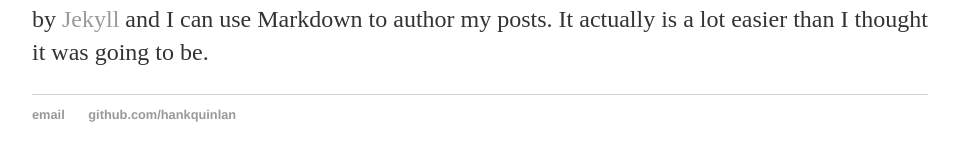
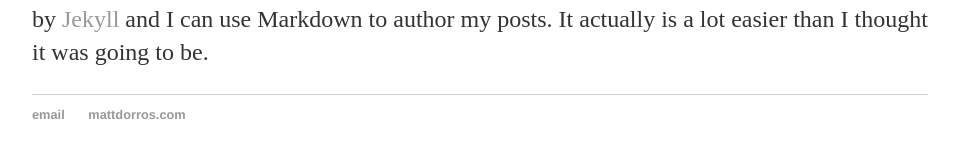
Before and after one commit to mtdr9/resettomtdr9.github.io, a Jekyll site: the page built from _posts/2017-09-01-test-page.md, in a window 1280 px wide. Shown: the part 341-502 px from the top of the page, without its empty margins (160-1119 px from the left). Built offline with Jekyll 4.4.1, drawn with Linux system fonts in a browser that asks for light colours.

Commit message:
Update default.html

```diff
--- a/_layouts/default.html
+++ b/_layouts/default.html
@@ -22,7 +22,7 @@
 			<footer>
 	    		<ul>
 	        		<li><a href="mailto:mattdorros@gmail.com">email</a></li>
-	        		<li><a href="https://github.com/hankquinlan">github.com/hankquinlan</a></li>
+	        		<li><a href="https://mattdorros.com/">mattdorros.com</a></li>
 				</ul>
 			</footer>
 		</body>
```
